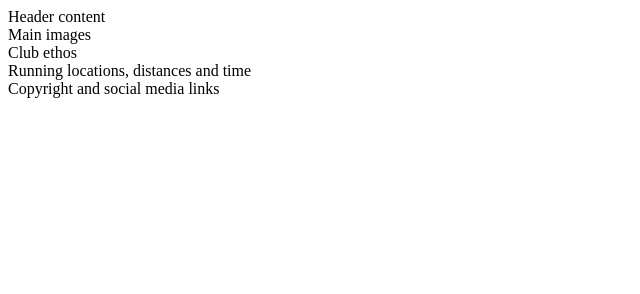
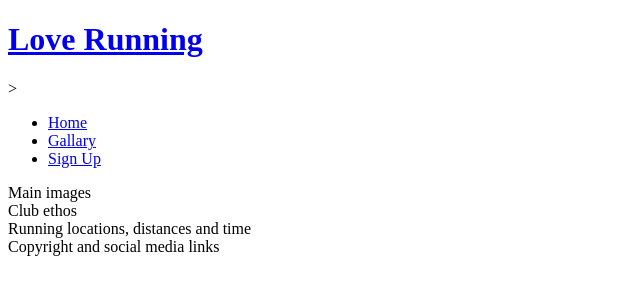
Before and after one commit to YonasTekle/love-running, a plain HTML site: page index.html in a window 1280 px wide. Shown: the whole page, without its empty margins (0-640 px from the left). Drawn offline with Linux system fonts and the light colour scheme.

Commit message:
Add basic header structureAdd basic header structure

```diff
--- a/index.html
+++ b/index.html
@@ -13,7 +13,22 @@
 </head>
 <body>
     <header>
-        Header content
+        <a href="index.html">
+        <h1>Love Running</h1>
+        </a>>
+        <nav>
+            <ul>
+               <li>
+                   <a href="index.html">Home</a>
+               </li>
+               <li>
+                    <a href="#">Gallary</a>
+               </li>
+               <li>
+                    <a href="#">Sign Up</a>
+               </li>
+            </ul>
+        </nav>
     </header>
 
     <section>
```
